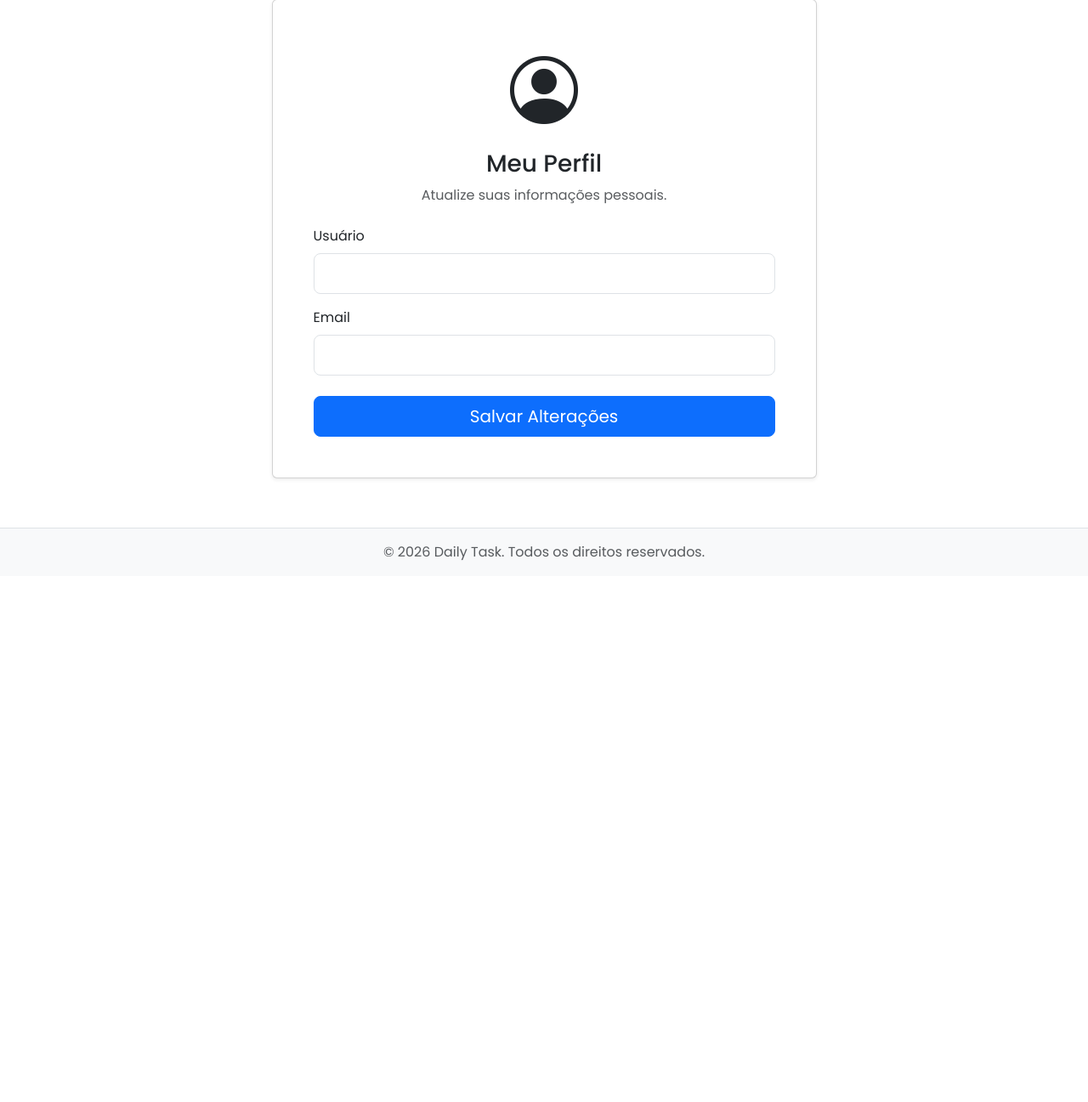
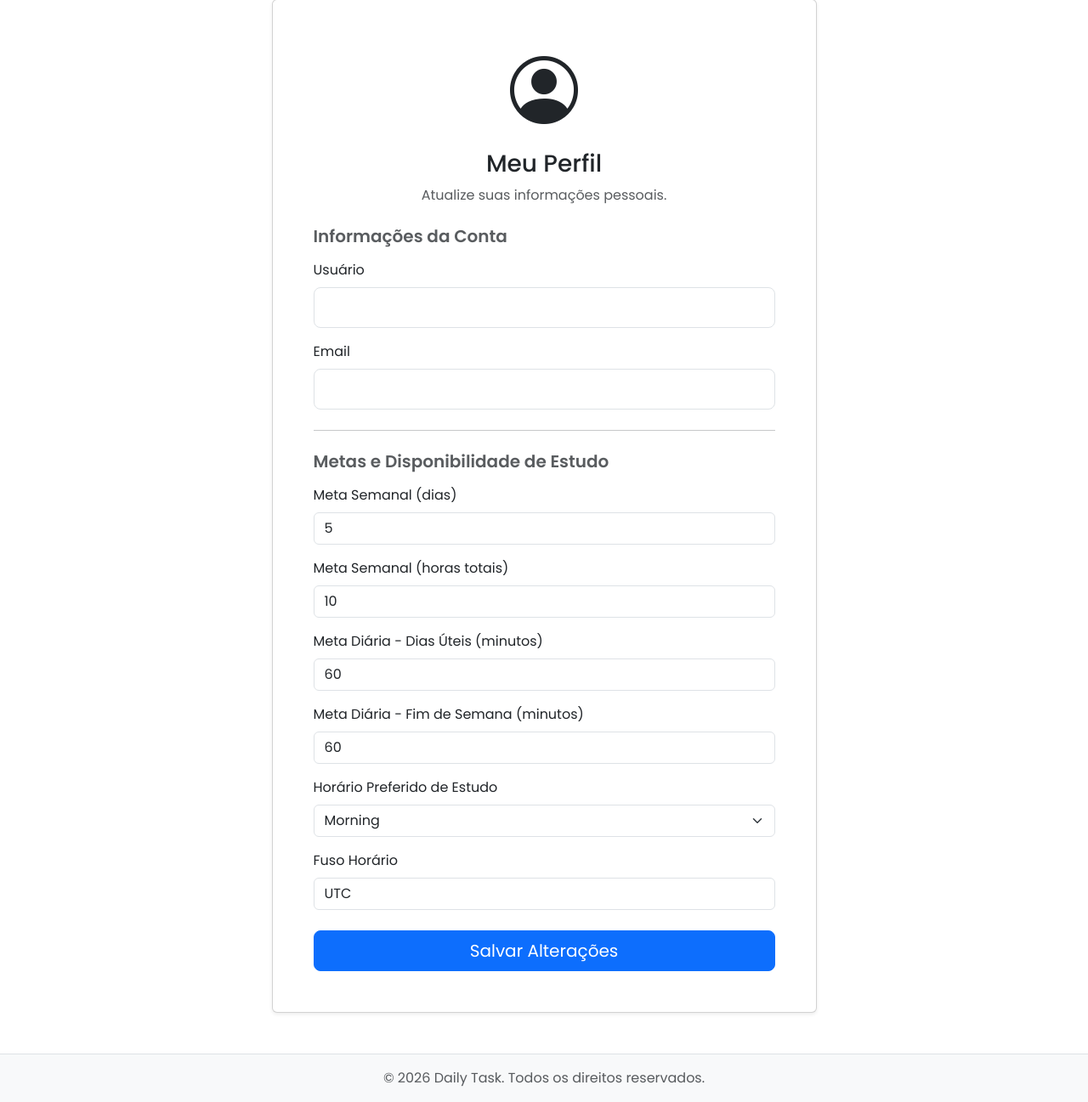
Before and after one commit to KaioHerculano/daily_task, a Django app: template accounts/templates/profile.html in a window 1280 px wide. Shown: the part 122-1419 px from the top of the page at 85% size. Before the commit the page ends 782 px from the top, so only its background shows below. Run offline with Django 5.2, Linux system fonts and the light colour scheme; the template is opened without the code that fills it: values that come from a table or form of the project are taken from there, others are empty; parts of the project's set-up code (start-up, migrations or seed data) failed here and were passed over; some libraries are stand-ins or nearby versions.

Commit message:
feat(ui): render study availability and goal settings in profile template

```diff
--- a/accounts/forms.py
+++ b/accounts/forms.py
@@ -36,6 +36,14 @@ class UserProfileForm(forms.ModelForm):
             "preferred_study_time",
             "timezone",
         ]
+        labels = {
+            "weekly_goal": "Meta Semanal (dias)",
+            "weekly_goal_hours": "Meta Semanal (horas totais)",
+            "daily_study_minutes_weekday": "Meta Diária - Dias Úteis (minutos)",
+            "daily_study_minutes_weekend": "Meta Diária - Fim de Semana (minutos)",
+            "preferred_study_time": "Horário Preferido de Estudo",
+            "timezone": "Fuso Horário",
+        }
         widgets = {
             "weekly_goal": forms.NumberInput(attrs={"class": "form-control"}),
             "weekly_goal_hours": forms.NumberInput(attrs={"class": "form-control"}),
--- a/accounts/templates/profile.html
+++ b/accounts/templates/profile.html
@@ -26,6 +26,7 @@
         <form method="post">
           {% csrf_token %}
 
+          <h5 class="fw-semibold text-body-secondary mb-3">Informações da Conta</h5>
           {% for field in form %}
             <div class="mb-3">
               <label for="{{ field.id_for_label }}" class="form-label">{{ field.label }}</label>
@@ -42,6 +43,22 @@
             </div>
           {% endfor %}
 
+          <hr class="my-4">
+
+          <h5 class="fw-semibold text-body-secondary mb-3">Metas e Disponibilidade de Estudo</h5>
+          {% for field in profile_form %}
+            <div class="mb-3">
+              <label for="{{ field.id_for_label }}" class="form-label">{{ field.label }}</label>
+              {{ field }}
+              {% if field.help_text %}
+                <div class="form-text">{{ field.help_text }}</div>
+              {% endif %}
+              {% for error in field.errors %}
+                <div class="text-danger small mt-1">{{ error }}</div>
+              {% endfor %}
+            </div>
+          {% endfor %}
+
           <div class="d-grid mt-4">
             <button type="submit" class="btn btn-primary btn-lg">Salvar Alterações</button>
           </div>
```
Also changed, not shown: accounts/services.py (+12 -14 lines).
